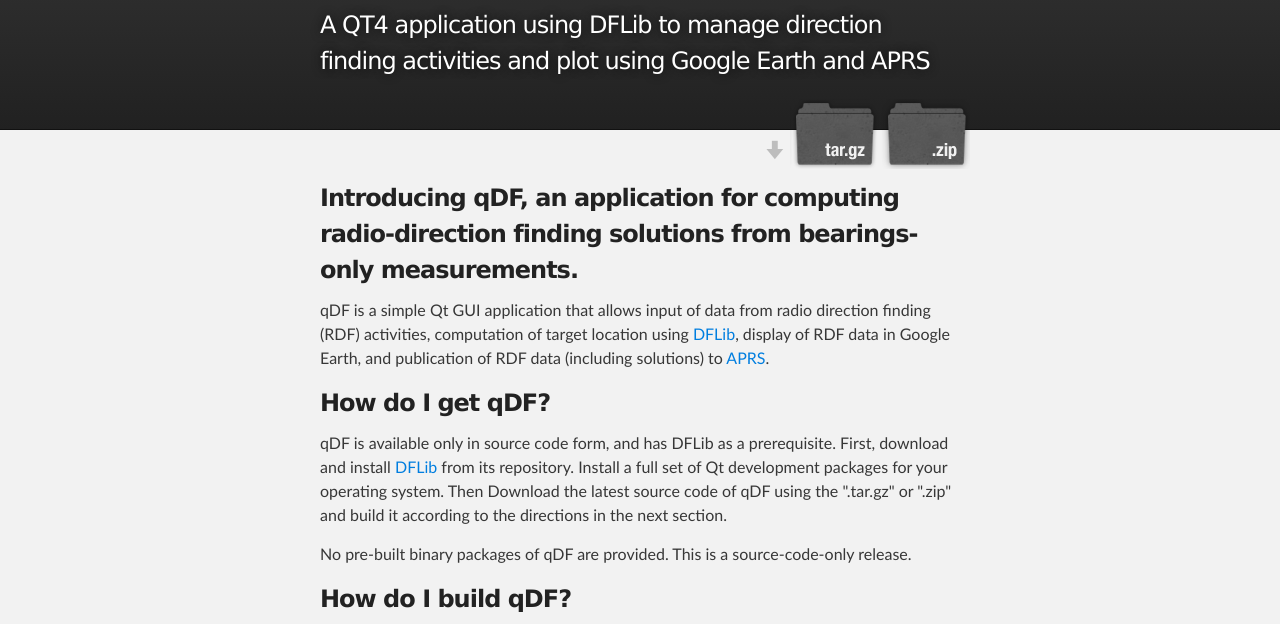
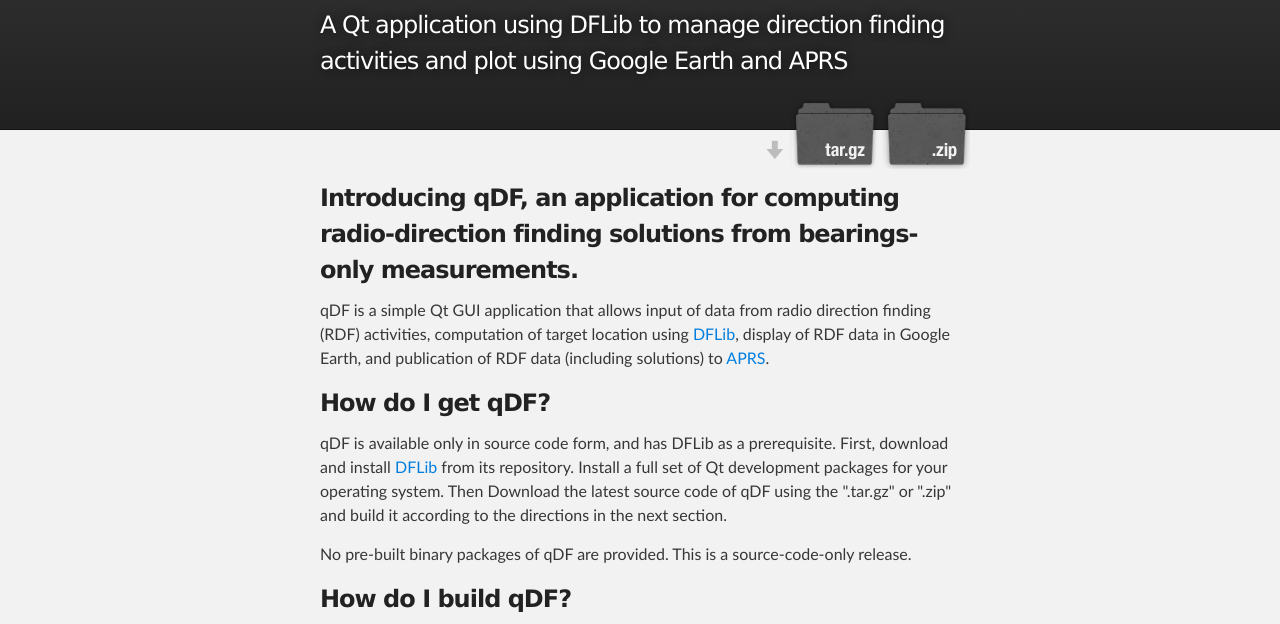
Before and after one commit to tvrusso/qDF, a plain HTML site: page index.html in a window 1280 px wide. Shown: the part 116-740 px from the top of the page. Drawn offline with Linux system fonts and the light colour scheme.

Commit message:
Fix title of page
I had updated Qt4 to "Qt" in the rest of the page, but forgot it here.

```diff
--- a/index.html
+++ b/index.html
@@ -19,7 +19,7 @@
           <a id="forkme_banner" href="https://github.com/tvrusso/qDF">View on GitHub</a>
 
           <h1 id="project_title">Qdf</h1>
-          <h2 id="project_tagline">A QT4 application using DFLib to manage direction finding activities and plot using Google Earth and APRS</h2>
+          <h2 id="project_tagline">A Qt application using DFLib to manage direction finding activities and plot using Google Earth and APRS</h2>
 
             <section id="downloads">
               <a class="zip_download_link" href="https://github.com/tvrusso/qDF/zipball/master">Download this project as a .zip file</a>
```
